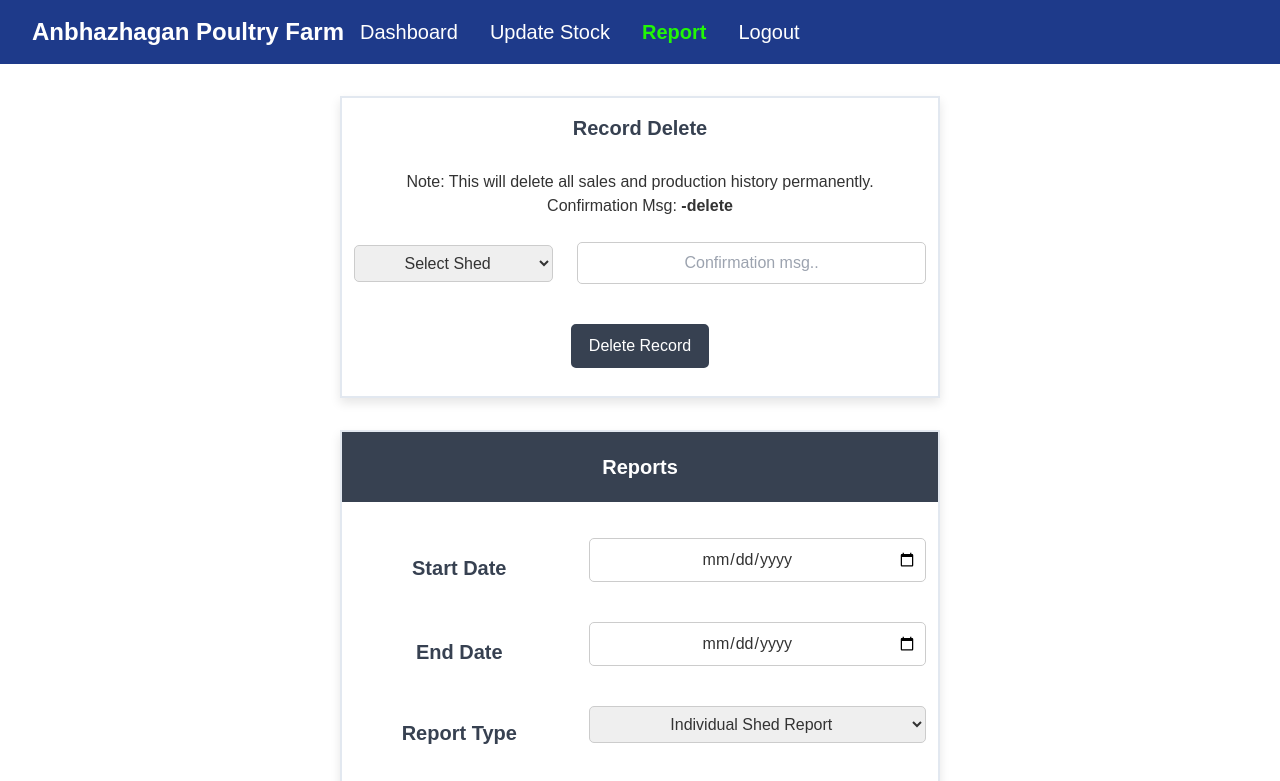
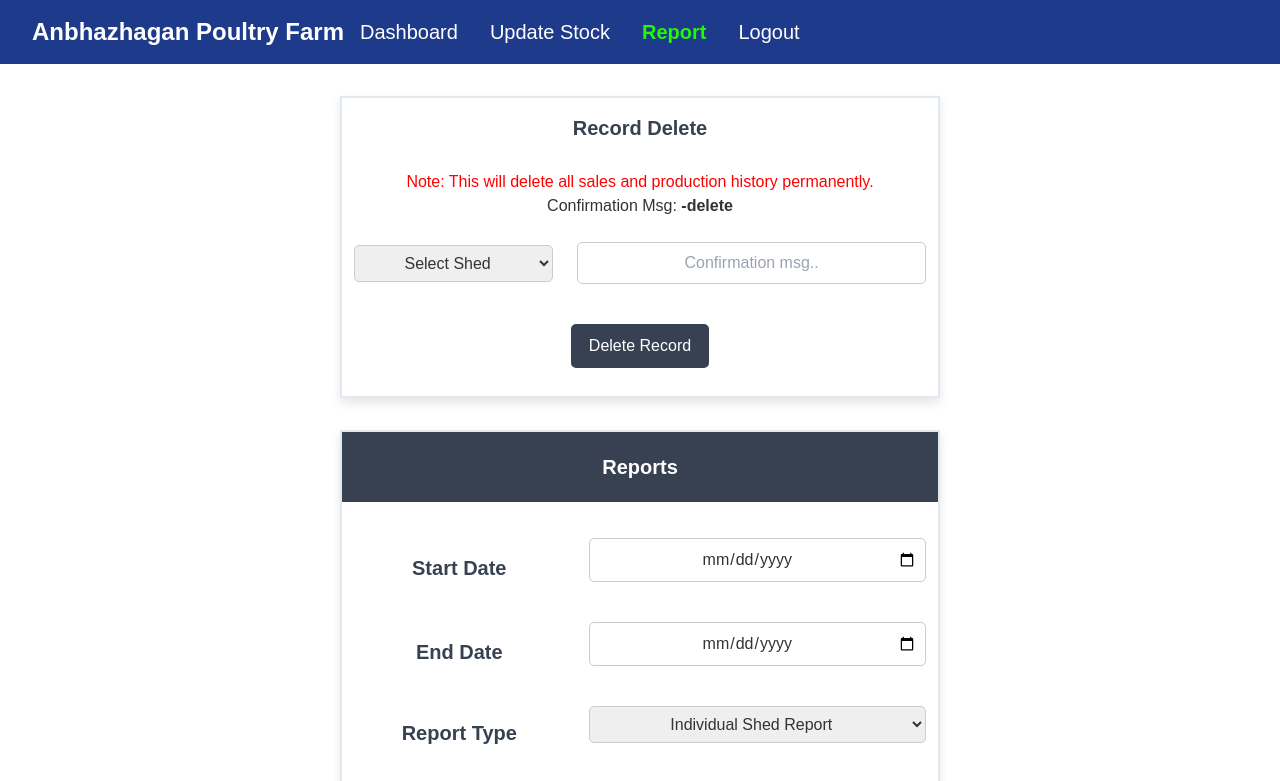
Before and after one commit to GokulKumar2003/Poultry-Farm-Front-End, a React (Vite) app: page /report in a window 1280 px wide. Shown: the top 781 px of the page. Built offline with nearby package versions, Linux system fonts and the light colour scheme; sample sign-in values are in the browser's storage.

Commit message:
UI enhance

```diff
--- a/src/components/DownloadReport.jsx
+++ b/src/components/DownloadReport.jsx
@@ -70,7 +70,7 @@ function DeleteRecord(){
         </tr>
         <tr>
           <td className="cellStyle" colSpan={2}>
-            <p>Note: This will delete all sales and production history permanently.</p>
+            <p style={{color: 'red'}}>Note: This will delete all sales and production history permanently.</p>
             <p>Confirmation Msg: <b>{""+shed+"-delete"}</b></p>
           </td>
         </tr>
--- a/src/styles/style.css
+++ b/src/styles/style.css
@@ -261,7 +261,7 @@ button:hover {
 .navbar-links a {
   color: white;
   font-size: 1.25rem;
-  transition: color 0.3s, transform 0.3s ease-in-out;
+  transition: color 0.2s, transform 0.2s ease-in-out;
   text-decoration: none;
   display: inline-block;
 }
```
